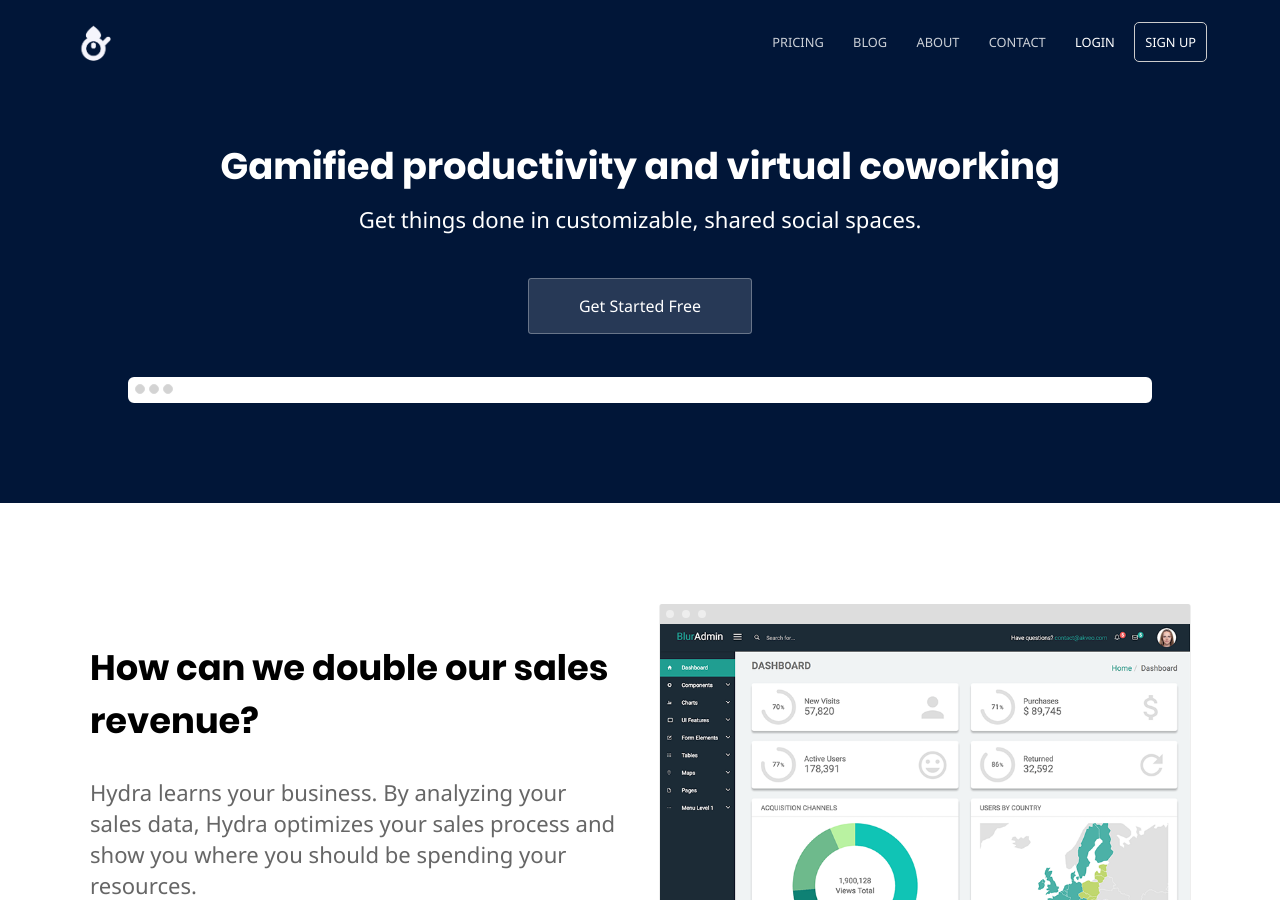
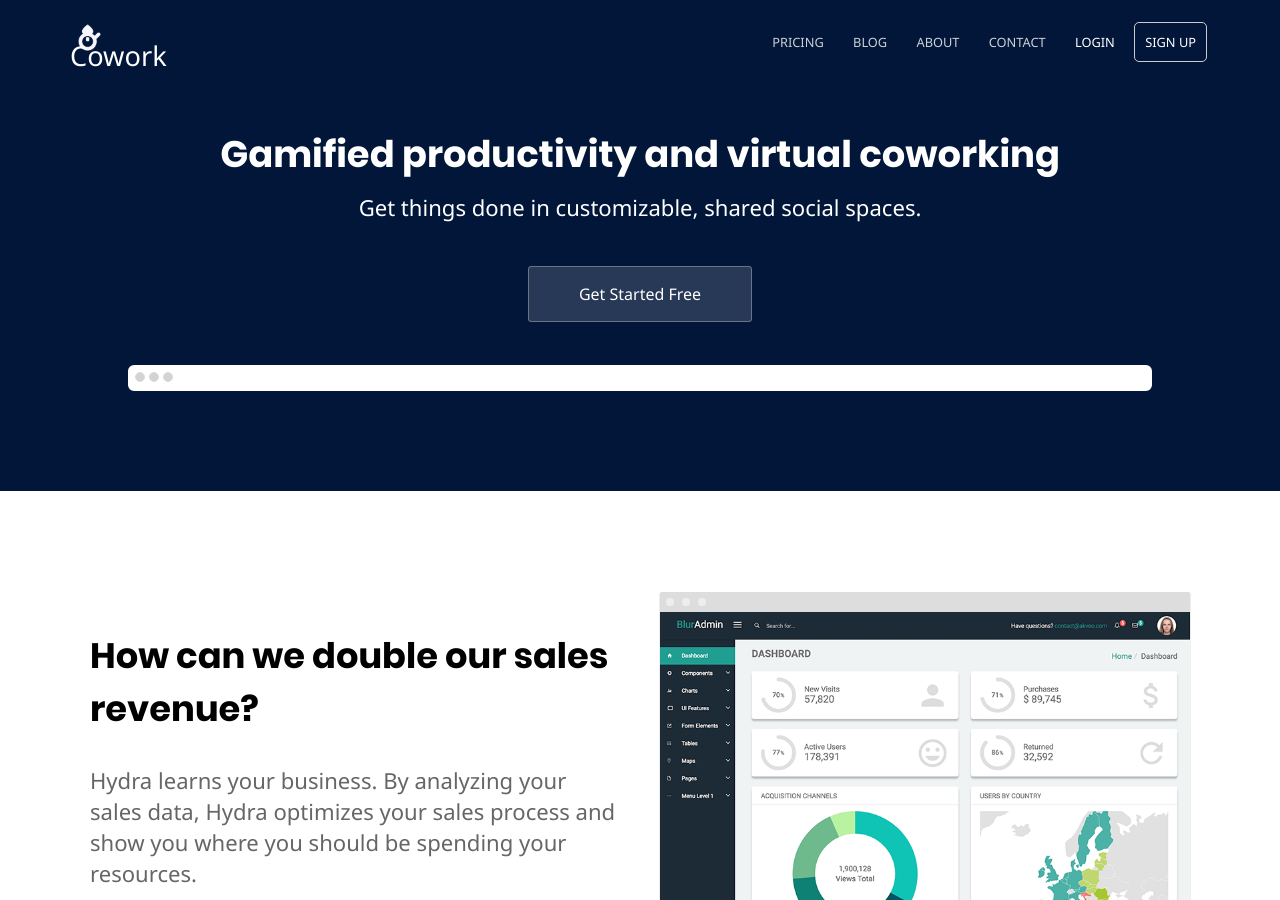
Before and after one commit to innkeeper-games/cowork-site, a Jekyll site: the page built from index.html, in a window 1280 px wide and 900 px high. Built offline with Jekyll 4.4.1, drawn with Linux system fonts in a browser that asks for light colours; a script that is not in the unit is left out.

Commit message:
Update default.html

```diff
--- a/_layouts/default.html
+++ b/_layouts/default.html
@@ -18,7 +18,7 @@
 	<body>
 		<header>
 			<div class="container">
-				<div class="company-name"><a href="{{ site.baseurl }}/"><img src="{{ site.baseurl }}/images/logo.png" alt="Cowork Logo" height="48" /></a></div>
+				<div class="company-name"><a href="{{ site.baseurl }}/"><img src="{{ site.baseurl }}/images/logo.png" alt="Cowork Logo" height="36" />Cowork</a></div>
 				{% include navigation.html %}
 			</div>
 		</header>
```
